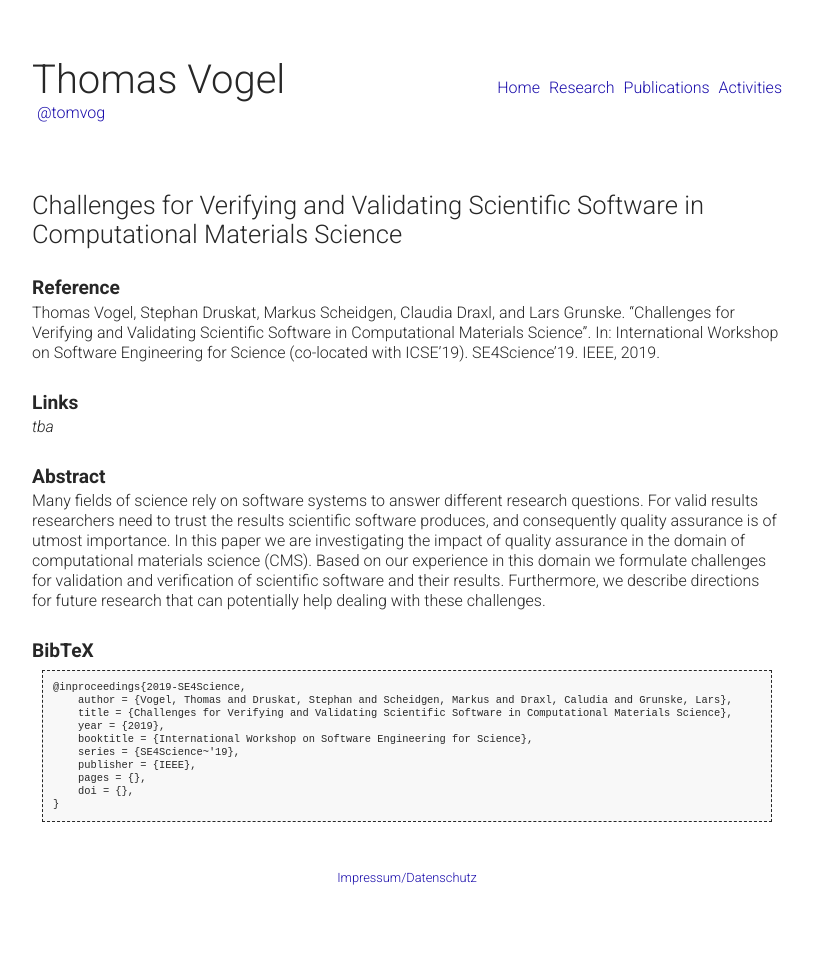
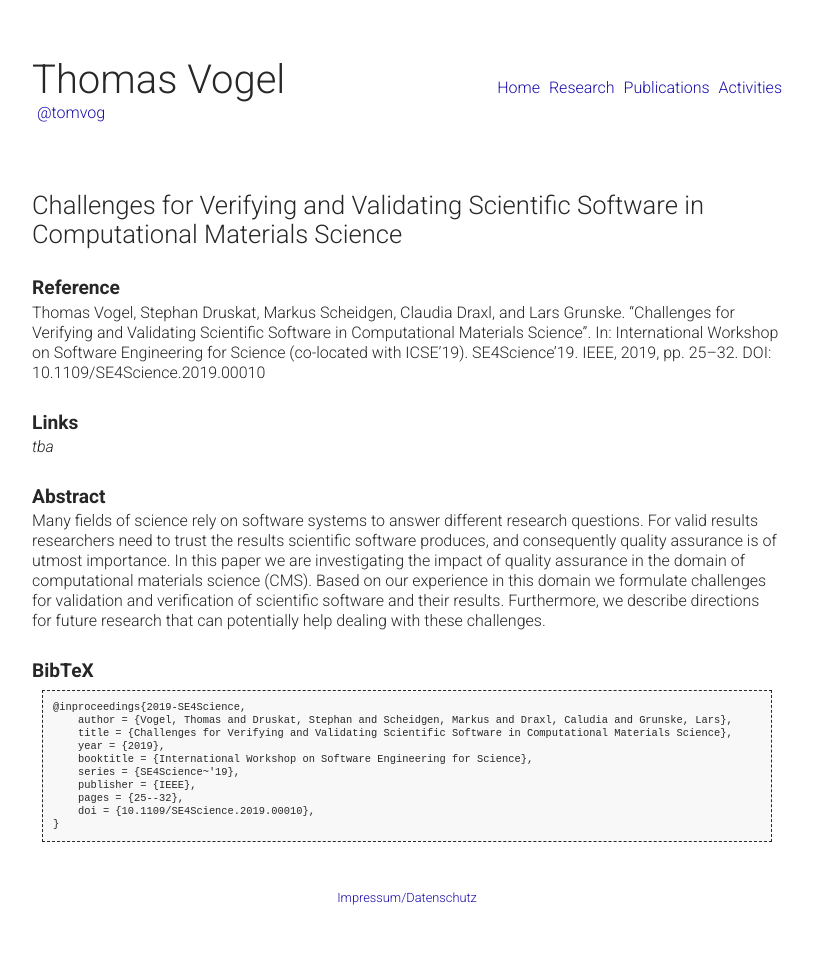
Before and after one commit to thomas-vogel/thomas-vogel.github.io, a Jekyll site: the page built from _pages/publications/2019-SE4Science.md, in a window 1280 px wide. Shown: the whole page, without its empty margins (233-1046 px from the left). Built offline with Jekyll 4.4.1, drawn with Linux system fonts in a browser that asks for light colours.

Commit message:
Add pages and DOI for SEAMS19 and SE4Science'19.

```diff
--- a/_pages/publications/2019-SE4Science.md
+++ b/_pages/publications/2019-SE4Science.md
@@ -5,7 +5,7 @@ layout: paper
 ---
 
 ## Reference
-Thomas Vogel, Stephan Druskat, Markus Scheidgen, Claudia Draxl, and Lars Grunske. "Challenges for Verifying and Validating Scientific Software in Computational Materials Science". In: International Workshop on Software Engineering for Science (co-located with ICSE'19). SE4Science'19. IEEE, 2019.
+Thomas Vogel, Stephan Druskat, Markus Scheidgen, Claudia Draxl, and Lars Grunske. "Challenges for Verifying and Validating Scientific Software in Computational Materials Science". In: International Workshop on Software Engineering for Science (co-located with ICSE'19). SE4Science'19. IEEE, 2019, pp. 25--32. DOI: 10.1109/SE4Science.2019.00010
 
 ## Links
 _tba_
@@ -24,7 +24,7 @@ Many fields of science rely on software systems to answer different research que
     booktitle = {International Workshop on Software Engineering for Science},
     series = {SE4Science~'19},
     publisher = {IEEE},
-    pages = {},
-    doi = {},
+    pages = {25--32},
+    doi = {10.1109/SE4Science.2019.00010},
 }</pre>
 </div>
```
Also changed, not shown: _pages/publications/2019-SEAMS.md (+3 -3 lines), _pages/publications/index.md (+1 -1 lines), _pages/publications/type.md (+2 -2 lines).
